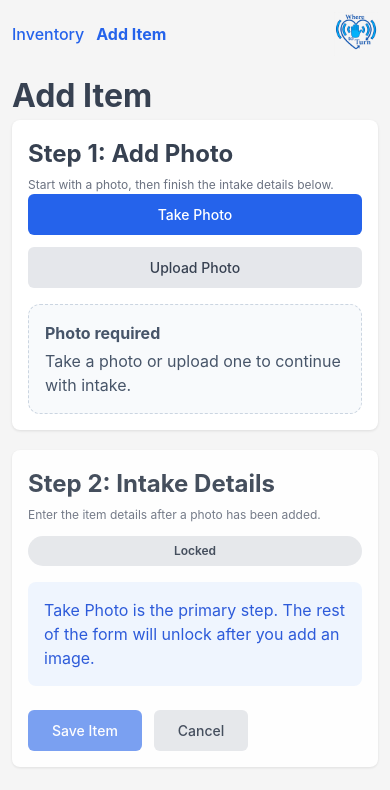
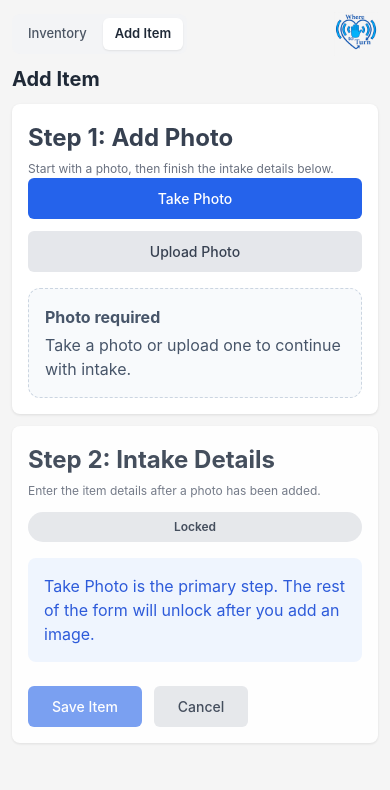
Before and after one commit to nickgfelice/wtt-inventory-prototype, a React (Vite) app: page /add in a window 390 px wide. Shown: the top 790 px of the page. Built offline with nearby package versions, Linux system fonts and the light colour scheme; no server answers.

Commit message:
Refine header navigation and mobile spacing

```diff
--- a/src/components/TopNav.tsx
+++ b/src/components/TopNav.tsx
@@ -2,21 +2,16 @@ import { NavLink } from "react-router-dom";
 import wttLogo from "../assets/wtt-logo.png";
 
 export default function TopNav() {
-  const linkStyle = ({ isActive }: { isActive: boolean }) => ({
-    fontWeight: isActive ? 700 : 500,
-    textDecoration: "none",
-  });
-
   return (
     <div className="container top-nav">
-      <div className="top-nav-links">
-        <NavLink to="/inventory" style={linkStyle}>
+      <nav className="top-nav-links">
+        <NavLink to="/inventory" className={({ isActive }) => `top-nav-link${isActive ? " active" : ""}`}>
           Inventory
         </NavLink>
-        <NavLink to="/add" style={linkStyle}>
+        <NavLink to="/add" className={({ isActive }) => `top-nav-link${isActive ? " active" : ""}`}>
           Add Item
         </NavLink>
-      </div>
+      </nav>
       <img src={wttLogo} alt="Where to Turn" className="top-nav-logo" />
     </div>
   );
--- a/src/styles.css
+++ b/src/styles.css
@@ -125,13 +125,46 @@ label {
 
 .top-nav-links {
   display: flex;
-  gap: 12px;
+  gap: 4px;
+  background: #f3f4f6;
+  border-radius: 8px;
+  padding: 4px;
+}
+
+.top-nav-link {
+  padding: 8px 16px;
+  font-size: 14px;
+  font-weight: 500;
+  color: #4b5563;
+  text-decoration: none;
+  border-radius: 6px;
+  transition: background 0.15s, color 0.15s;
+}
+
+.top-nav-link:hover {
+  color: #1f2937;
+  background: #e5e7eb;
+}
+
+.top-nav-link.active {
+  background: #fff;
+  color: #1f2937;
+  font-weight: 600;
+  box-shadow: 0 1px 2px rgba(0, 0, 0, 0.08);
 }
 
 .top-nav-logo {
   height: 56px;
   width: auto;
   object-fit: contain;
+}
+
+/* Page titles */
+h1 {
+  font-size: 24px;
+  font-weight: 700;
+  color: #1f2937;
+  margin-bottom: 16px;
 }
 
 .ui-section {
@@ -767,13 +800,27 @@ tbody tr:nth-child(even) {
     padding: 12px;
   }
 
+  .top-nav {
+    margin-bottom: 8px;
+  }
+
+  .top-nav-link {
+    padding: 6px 12px;
+    font-size: 13px;
+  }
+
   .top-nav-logo {
     height: 44px;
   }
 
+  h1 {
+    font-size: 20px;
+    margin-bottom: 10px;
+  }
+
   .ui-section {
     padding: 16px;
-    margin-bottom: 20px;
+    margin-bottom: 12px;
   }
 
   .field-header,
```
